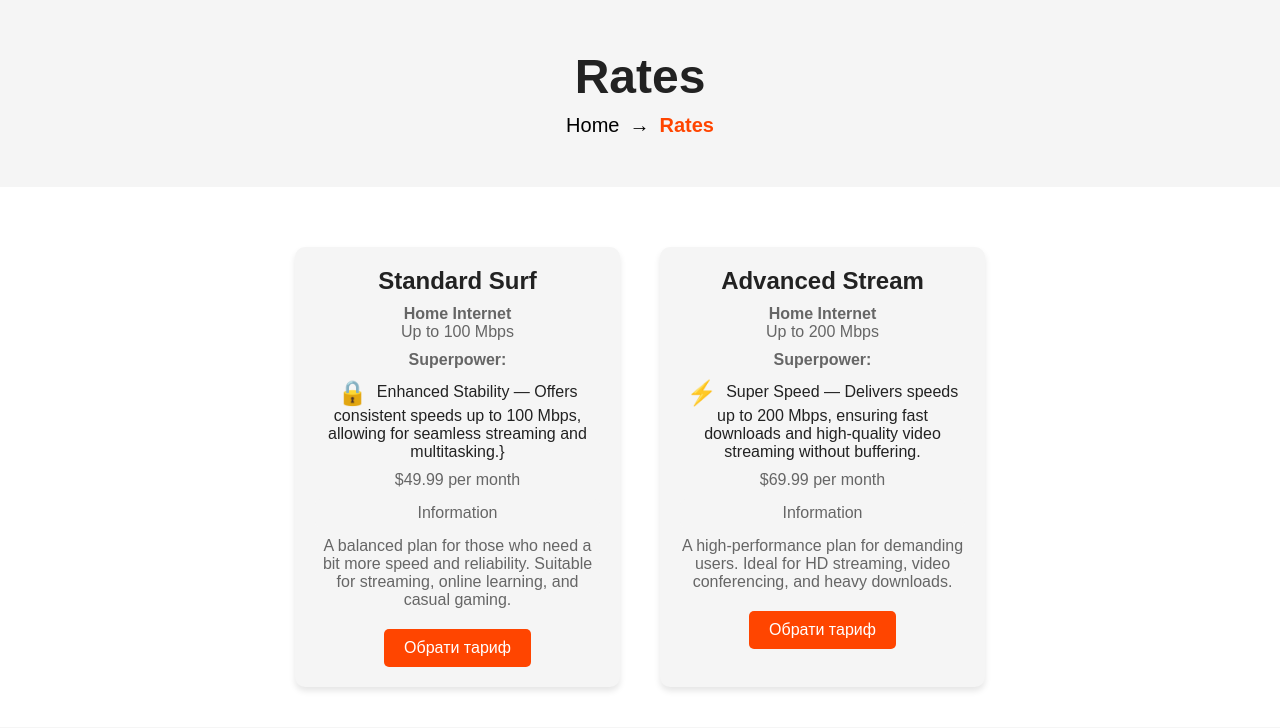
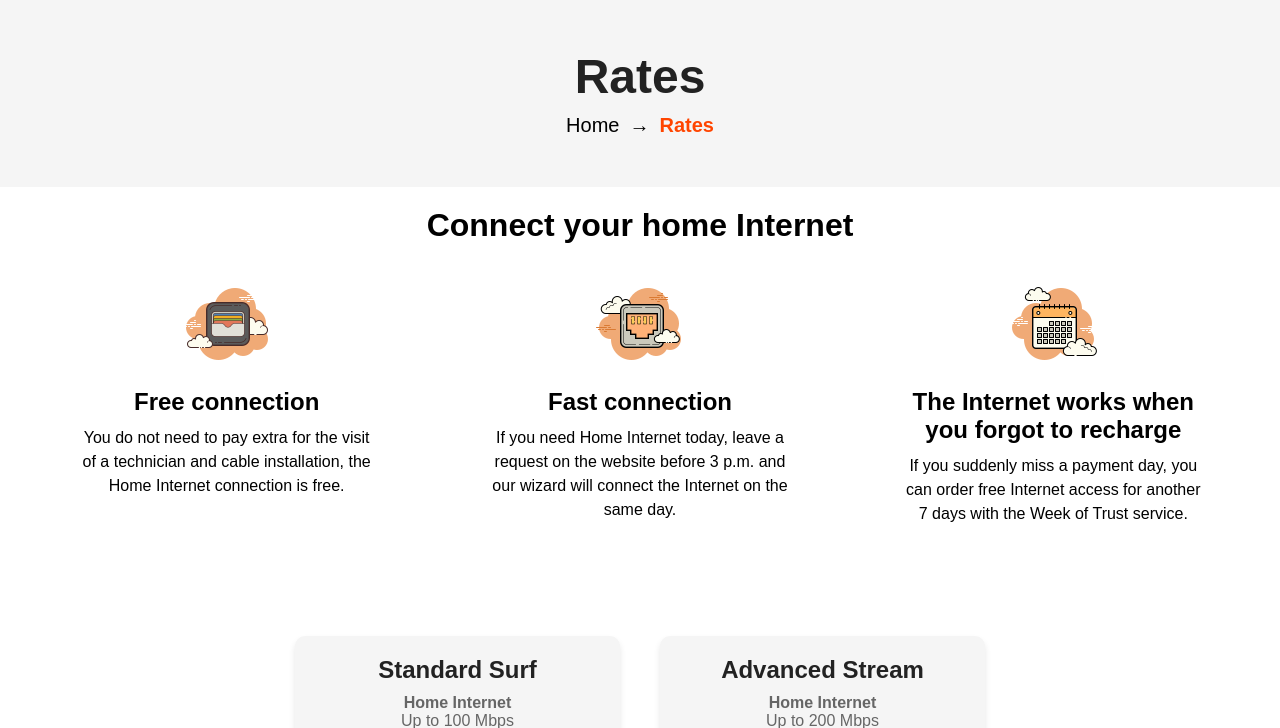
Before and after one commit to Massonus/ConnectX, a Flask app: page /rate/ in a window 1280 px wide. Shown: the part 238-966 px from the top of the page. Run offline with Flask 3, Linux system fonts and the light colour scheme; data comes from the database, SQL or seed files in the repository; parts of the project's set-up code (start-up, migrations or seed data) failed here and were passed over.

Commit message:
add new updates for rates page

```diff
--- a/application/static/css/global.css
+++ b/application/static/css/global.css
@@ -24,6 +24,46 @@ body {
     max-width: 1200px;
     margin: 0 auto;
     padding: 0 15px;
+}
+.promo-section {
+    color: #000; /* Черный текст */
+    padding: 20px;
+    margin-bottom: 20px;
+    text-align: center;
+}
+
+.promo-section h2 {
+    font-size: 2em;
+    margin-bottom: 20px;
+}
+
+.promo-details {
+    display: flex;
+    justify-content: space-around;
+    flex-wrap: wrap;
+}
+
+.promo-item {
+    flex: 1;
+    max-width: 300px;
+    margin: 10px;
+    text-align: center;
+}
+
+.promo-item img {
+    width: 100px;
+    height: 100px;
+    margin-bottom: 10px;
+}
+
+.promo-item h3 {
+    font-size: 1.5em;
+    margin-bottom: 10px;
+}
+
+.promo-item p {
+    font-size: 1em;
+    line-height: 1.5;
 }
 
 .block-title {
--- a/application/templates/rates/rates.html
+++ b/application/templates/rates/rates.html
@@ -15,6 +15,27 @@
         </nav>
     </div>
 </header>
+<div class="promo-section">
+    <h2>Connect your home Internet</h2>
+    <div class="promo-details">
+        <div class="promo-item">
+            <img src="{{ url_for('static', filename='img/rates-icons/wallet_icon.png') }}" alt="Wallet Icon">
+            <h3>Free connection</h3>
+            <p>You do not need to pay extra for the visit of a technician and cable installation, the Home Internet connection is free.</p>
+        </div>
+        <div class="promo-item">
+            <img src="{{ url_for('static', filename='img/rates-icons/ethernet_on_icon.png') }}" alt="Network Icon">
+            <h3>Fast connection</h3>
+            <p>If you need Home Internet today, leave a request on the website before 3 p.m. and our wizard will connect the Internet on the same day.</p>
+        </div>
+        <div class="promo-item">
+            <img src="{{ url_for('static', filename='img/rates-icons/calendar_icon.png') }}" alt="Calendar Icon">
+            <h3>The Internet works when you forgot to recharge</h3>
+            <p>If you suddenly miss a payment day, you can order free Internet access for another 7 days with the Week of Trust service.</p>
+        </div>
+    </div>
+</div>
+
 {% if session.is_admin %}
 <button class="rates-button"><a href="{{ url_for('rate.add_page') }}">Add</a></button>
 {% endif %}
@@ -38,7 +59,8 @@
             <p class="price">${{ rate.price }} per month</p>
             <p class="condition">Information</p>
             <p class="description">{{ rate.description }}</p>
-                    <button class="rates-button"><a href="{{ url_for('rate.show_rate_by_id', rate_id=rate.id) }}">Обрати тариф</a></button>
+            <button class="rates-button"><a href="{{ url_for('rate.show_rate_by_id', rate_id=rate.id) }}">Обрати
+                тариф</a></button>
         </div>
     </div>
     {% endfor %}
```
Also changed, not shown: application/static/img/rates-icons/calendar_icon.png (added), application/static/img/rates-icons/ethernet_on_icon.png (added), application/static/img/rates-icons/wallet_icon.png (added). Lines whose indentation alone changed are shown as unchanged.
